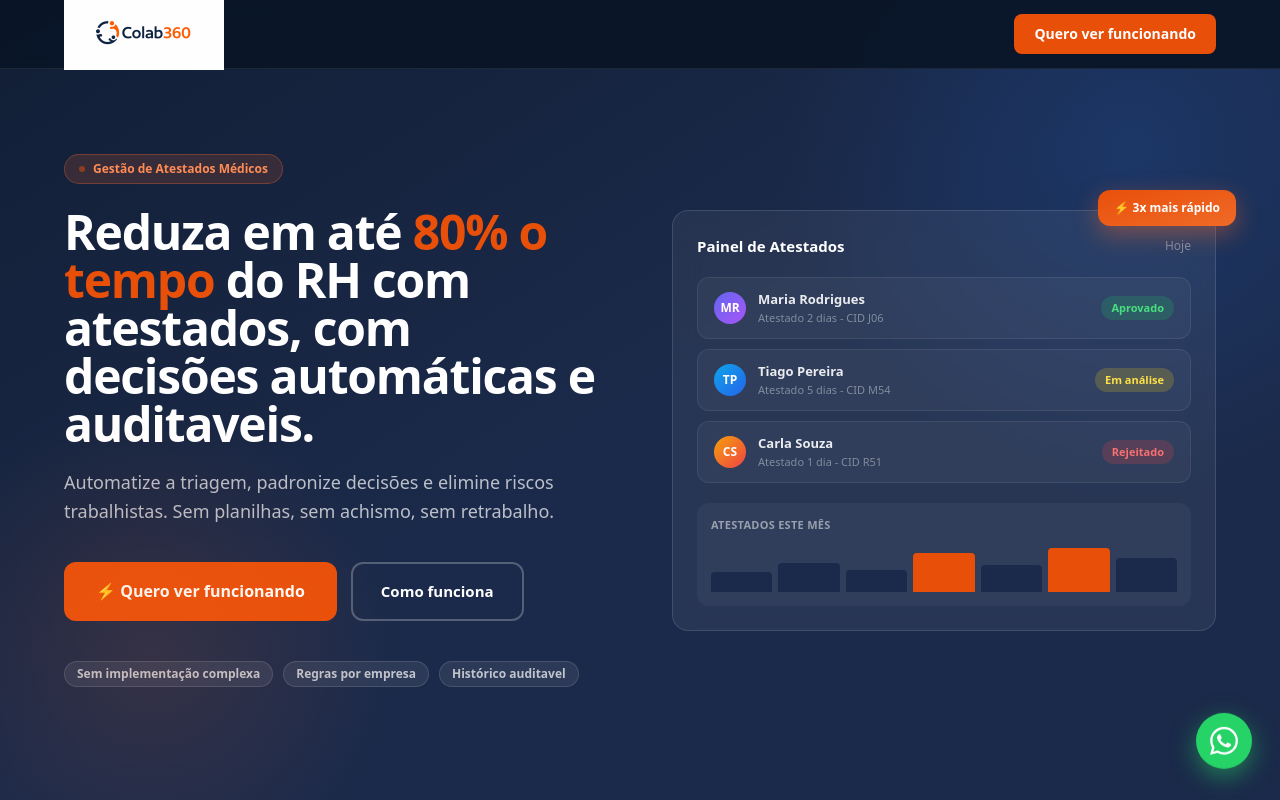
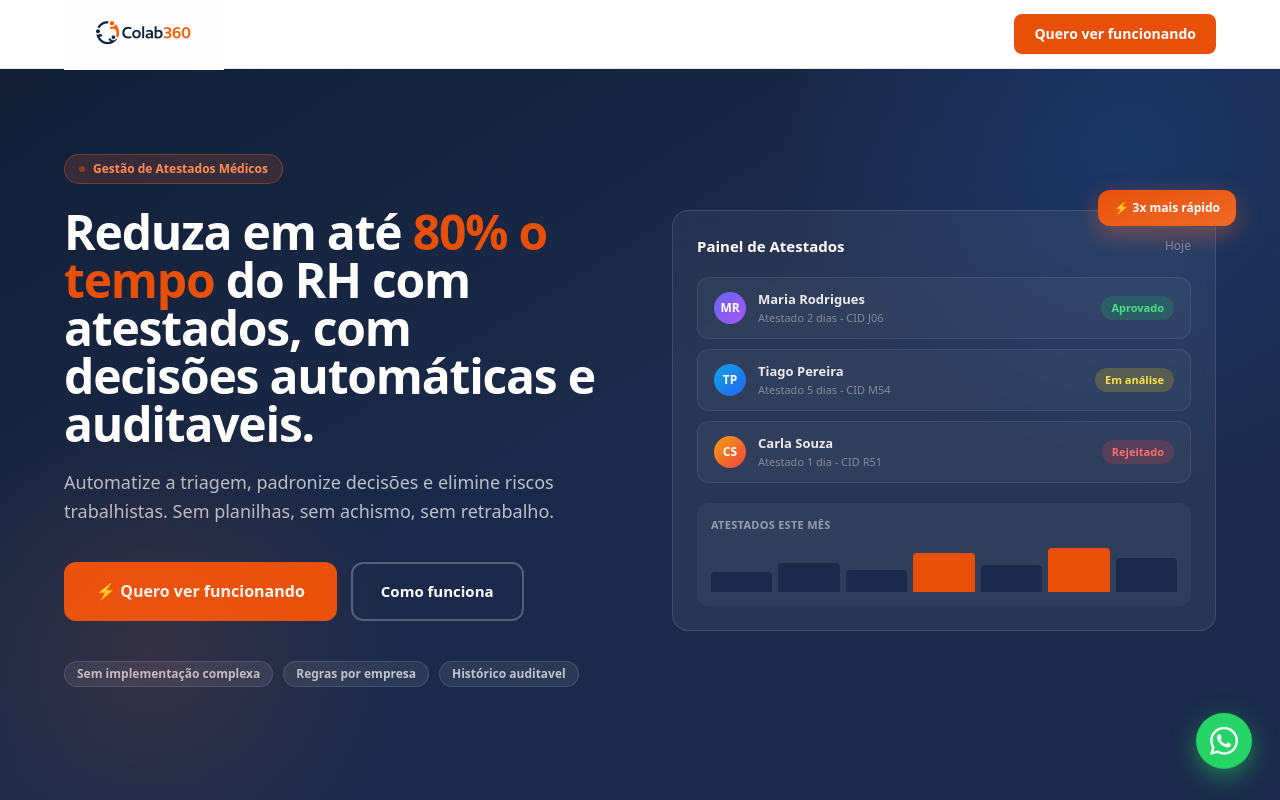
Before and after one commit to brunolcvieira/colab360-landing, a Next.js app: page / in a window 1280 px wide. Shown: the top 800 px of the page. Built offline with nearby package versions, Linux system fonts and the light colour scheme.

Commit message:
feat: navbar branca

```diff
--- a/components/Navbar.tsx
+++ b/components/Navbar.tsx
@@ -5,7 +5,7 @@ const WA = "https://wa.me/5511999999999?text=Quero%20ver%20o%20Colab360%20funcio
 
 export default function Navbar() {
   return (
-    <nav className="fixed top-0 left-0 right-0 z-50 bg-[#0a1628]/95 backdrop-blur border-b border-white/[0.08] px-[5%]">
+    <nav className="fixed top-0 left-0 right-0 z-50 bg-white border-b border-gray-200 px-[5%]">
       <div className="max-w-6xl mx-auto flex items-center justify-between h-[68px]">
         <Link href="/" className="flex items-center no-underline">
           <Image
```
